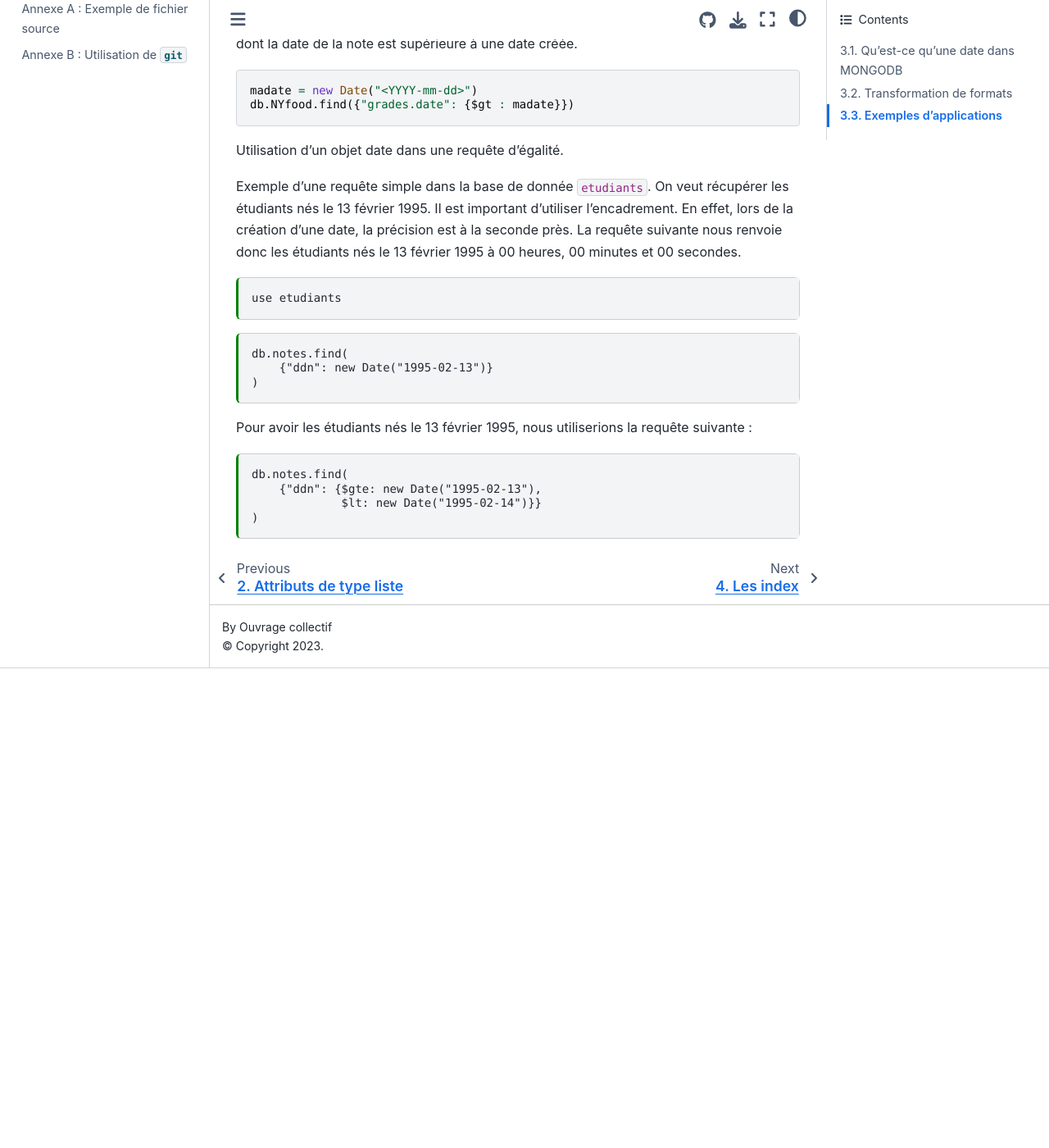
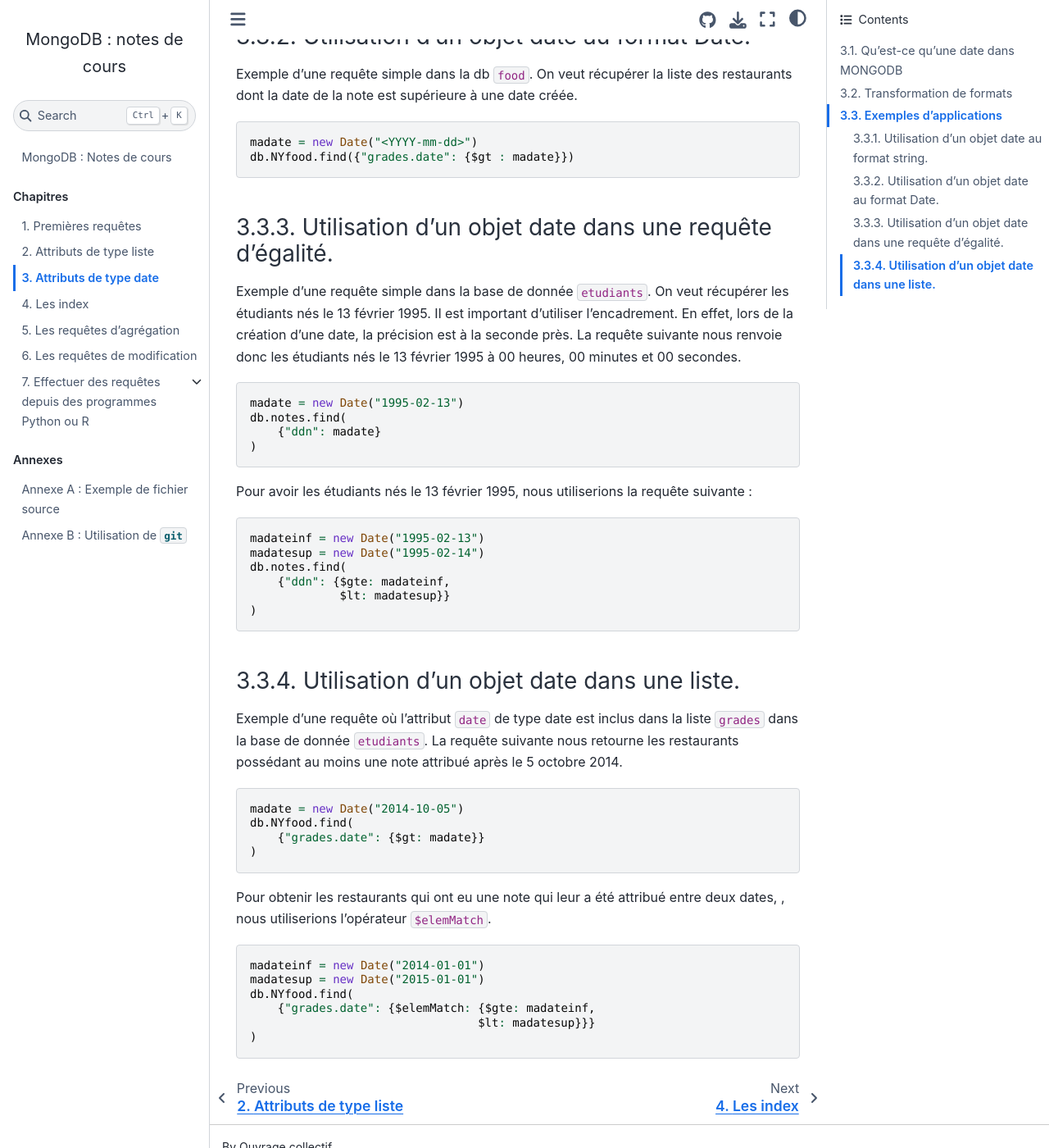
Before and after one commit to rtavenar/mongo_book, a Jupyter Book: the page built from content/03_dates.md, in a window 1280 px wide and 1400 px high, scrolled down 1596 px. Shown: the whole window at 82% size. Built offline with Jupyter Book 1.0.4 settings and Sphinx 7.4.7 and the Sphinx Book theme 1.1.4, drawn with Linux system fonts in a browser that asks for light colours; before the commit the page ends 2411 px from its top, so only the background shows below that.

Commit message:
Update 03_dates.md
Ajout d'exemples d'utilisations des objets dates

````diff
--- a/content/03_dates.md
+++ b/content/03_dates.md
@@ -57,40 +57,55 @@ Le fichier que vous devez modifier pour ce chapitre est `mongo_book/content/03_d
 #### Exemples
 
 ## Exemples d'applications
-Utilisation d'un objet date au format string.
+#### Utilisation d'un objet date au format string.
 
 Exemple d'une requête simple. On veut récupérer la liste des individus dont l'attribut date est supérieur à une date créée.
 ```javascript
 madate = "<YYYY-mm-dd>"
 db.coll.find({"varDateString" : {$gt : madate}})
 ```
-Utilisation d'un objet date au format Date.
+#### Utilisation d'un objet date au format Date.
 
 Exemple d'une requête simple dans la db `food`. On veut récupérer la liste des restaurants dont la date de la note est supérieure à une date créée.
 ```javascript
 madate = new Date("<YYYY-mm-dd>")
 db.NYfood.find({"grades.date": {$gt : madate}})
 ```
-Utilisation d'un objet date dans une requête d'égalité.
+#### Utilisation d'un objet date dans une requête d'égalité.
 
 Exemple d'une requête simple dans la base de donnée `etudiants`. On veut récupérer les étudiants nés le 13 février 1995. Il est important d'utiliser l'encadrement. En effet, lors de la création d'une date, la précision est à la seconde près.
 La requête suivante nous renvoie donc les étudiants nés le 13 février 1995 à 00 heures, 00 minutes et 00 secondes.
-```{code-cell}
-use etudiants
-```
-```{code-cell}
-:tags: [output_scroll]
-
+```javascript
+madate = new Date("1995-02-13")
 db.notes.find(
-    {"ddn": new Date("1995-02-13")}
+    {"ddn": madate}
 )
 ```
 Pour avoir les étudiants nés le 13 février 1995, nous utiliserions la requête suivante :
-```{code-cell}
-:tags: [output_scroll]
-
+```javascript
+madateinf = new Date("1995-02-13")
+madatesup = new Date("1995-02-14")
 db.notes.find(
-    {"ddn": {$gte: new Date("1995-02-13"),
-             $lt: new Date("1995-02-14")}}
+    {"ddn": {$gte: madateinf,
+             $lt: madatesup}}
 )
 ```
+
+#### Utilisation d'un objet date dans une liste.
+
+Exemple d'une requête où l'attribut `date` de type date est inclus dans la liste `grades` dans la base de donnée `etudiants`. La requête suivante nous retourne les restaurants possédant au moins une note attribué après le 5 octobre 2014.
+```javascript
+madate = new Date("2014-10-05")
+db.NYfood.find(
+    {"grades.date": {$gt: madate}}
+)
+```
+Pour obtenir les restaurants qui ont eu une note qui leur a été attribué entre deux dates, , nous utiliserions l'opérateur `$elemMatch`.
+```javascript
+madateinf = new Date("2014-01-01")
+madatesup = new Date("2015-01-01")
+db.NYfood.find(
+    {"grades.date": {$elemMatch: {$gte: madateinf,
+                                 $lt: madatesup}}}
+)
+```
````
